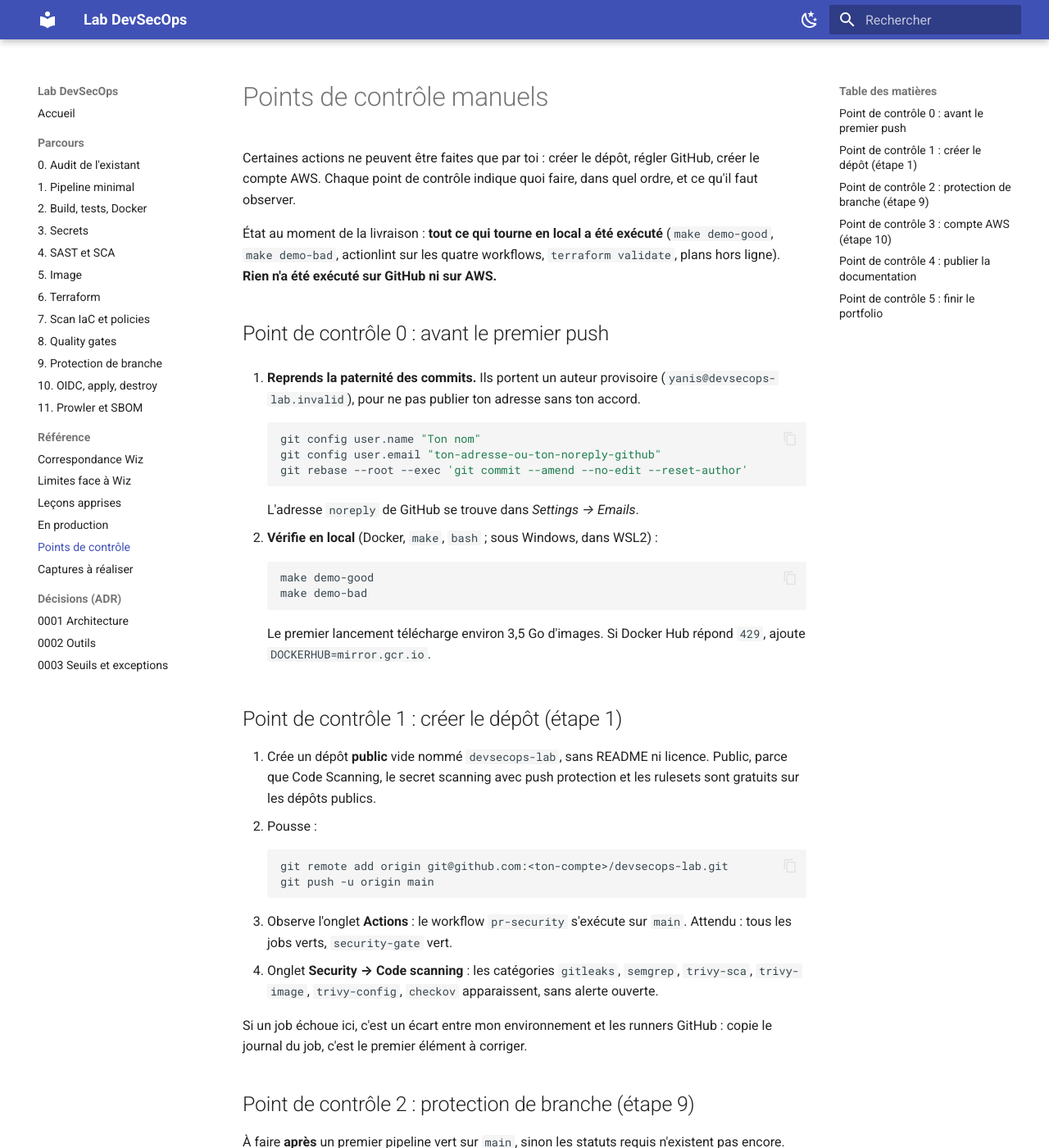
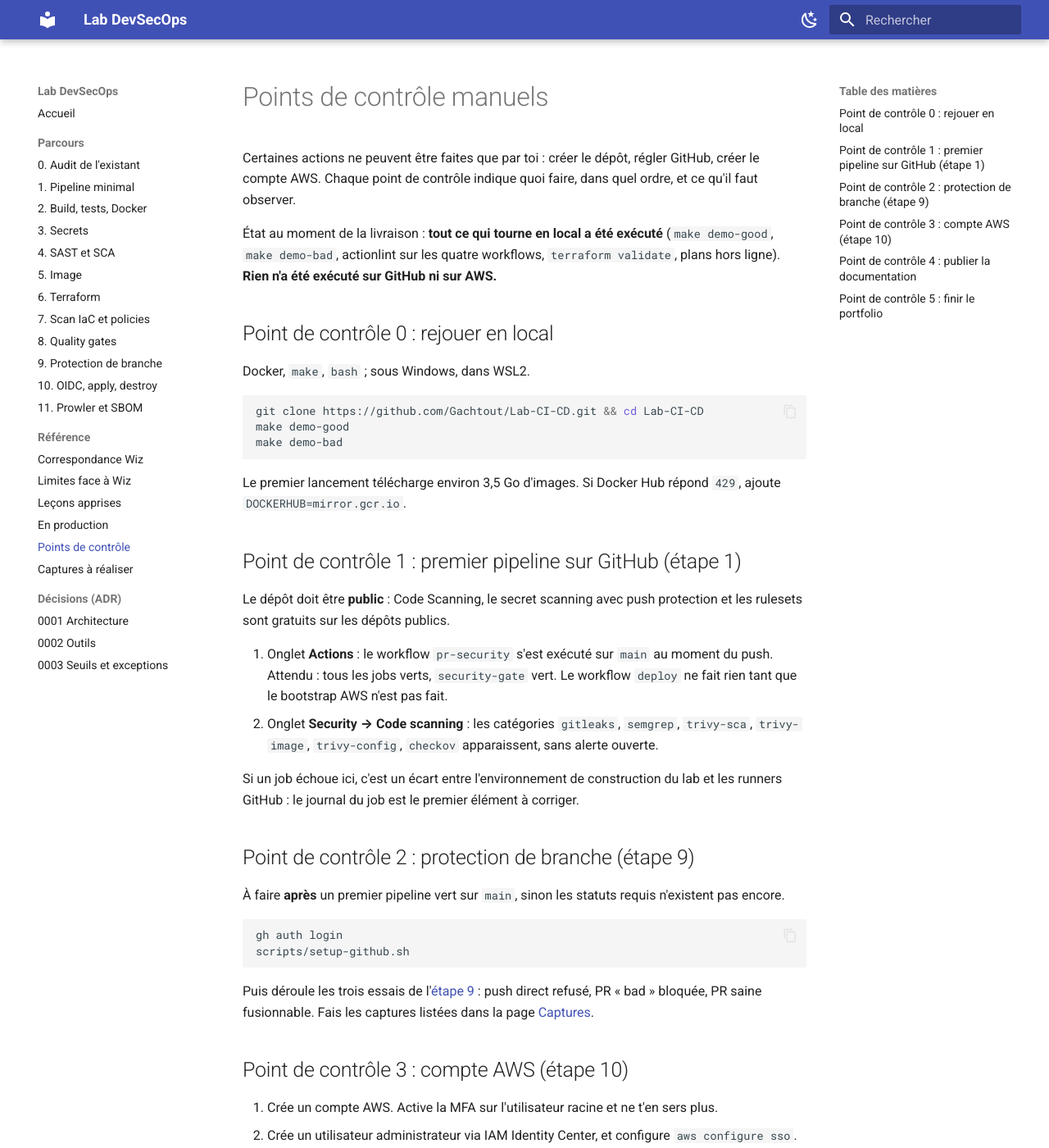
Before and after one commit to Gachtout/Lab-CI-CD, an MkDocs documentation site: the page built from docs/reference/checkpoints.md, in a window 1280 px wide and 1400 px high. Shown: the whole window at 82% size. Built offline with MkDocs 1.6.1 and Material for MkDocs 9.7.7, drawn with Linux system fonts in a browser that asks for light colours.

Commit message:
docs: adapte les références au dépôt Gachtout/Lab-CI-CD
URL de clonage, exemple de variables du bootstrap (casse exacte du dépôt pour OIDC) et points de contrôle mis à jour.

Co-Authored-By: Claude Fable 5.2 <noreply@anthropic.com>
Claude-Session: https://claude.ai/code/session_01AMFYzWPEoay5hpvamFqwWu

````diff
--- a/docs/reference/checkpoints.md
+++ b/docs/reference/checkpoints.md
@@ -4,41 +4,26 @@ Certaines actions ne peuvent être faites que par toi : créer le dépôt, régl
 
 État au moment de la livraison : **tout ce qui tourne en local a été exécuté** (`make demo-good`, `make demo-bad`, actionlint sur les quatre workflows, `terraform validate`, plans hors ligne). **Rien n'a été exécuté sur GitHub ni sur AWS.**
 
-## Point de contrôle 0 : avant le premier push
+## Point de contrôle 0 : rejouer en local
 
-1. **Reprends la paternité des commits.** Ils portent un auteur provisoire (`yanis@devsecops-lab.invalid`), pour ne pas publier ton adresse sans ton accord.
+Docker, `make`, `bash` ; sous Windows, dans WSL2.
 
-    ```bash
-    git config user.name "Ton nom"
-    git config user.email "ton-adresse-ou-ton-noreply-github"
-    git rebase --root --exec 'git commit --amend --no-edit --reset-author'
-    ```
+```bash
+git clone https://github.com/Gachtout/Lab-CI-CD.git && cd Lab-CI-CD
+make demo-good
+make demo-bad
+```
 
-    L'adresse `noreply` de GitHub se trouve dans *Settings → Emails*.
+Le premier lancement télécharge environ 3,5 Go d'images. Si Docker Hub répond `429`, ajoute `DOCKERHUB=mirror.gcr.io`.
 
-2. **Vérifie en local** (Docker, `make`, `bash` ; sous Windows, dans WSL2) :
+## Point de contrôle 1 : premier pipeline sur GitHub (étape 1)
 
-    ```bash
-    make demo-good
-    make demo-bad
-    ```
+Le dépôt doit être **public** : Code Scanning, le secret scanning avec push protection et les rulesets sont gratuits sur les dépôts publics.
 
-    Le premier lancement télécharge environ 3,5 Go d'images. Si Docker Hub répond `429`, ajoute `DOCKERHUB=mirror.gcr.io`.
+1. Onglet **Actions** : le workflow `pr-security` s'est exécuté sur `main` au moment du push. Attendu : tous les jobs verts, `security-gate` vert. Le workflow `deploy` ne fait rien tant que le bootstrap AWS n'est pas fait.
+2. Onglet **Security → Code scanning** : les catégories `gitleaks`, `semgrep`, `trivy-sca`, `trivy-image`, `trivy-config`, `checkov` apparaissent, sans alerte ouverte.
 
-## Point de contrôle 1 : créer le dépôt (étape 1)
-
-1. Crée un dépôt **public** vide nommé `devsecops-lab`, sans README ni licence. Public, parce que Code Scanning, le secret scanning avec push protection et les rulesets sont gratuits sur les dépôts publics.
-2. Pousse :
-
-    ```bash
-    git remote add origin git@github.com:<ton-compte>/devsecops-lab.git
-    git push -u origin main
-    ```
-
-3. Observe l'onglet **Actions** : le workflow `pr-security` s'exécute sur `main`. Attendu : tous les jobs verts, `security-gate` vert.
-4. Onglet **Security → Code scanning** : les catégories `gitleaks`, `semgrep`, `trivy-sca`, `trivy-image`, `trivy-config`, `checkov` apparaissent, sans alerte ouverte.
-
-Si un job échoue ici, c'est un écart entre mon environnement et les runners GitHub : copie le journal du job, c'est le premier élément à corriger.
+Si un job échoue ici, c'est un écart entre l'environnement de construction du lab et les runners GitHub : le journal du job est le premier élément à corriger.
 
 ## Point de contrôle 2 : protection de branche (étape 9)
 
````
Also changed, not shown: README.md (+1 -1 lines), 1 other file.
